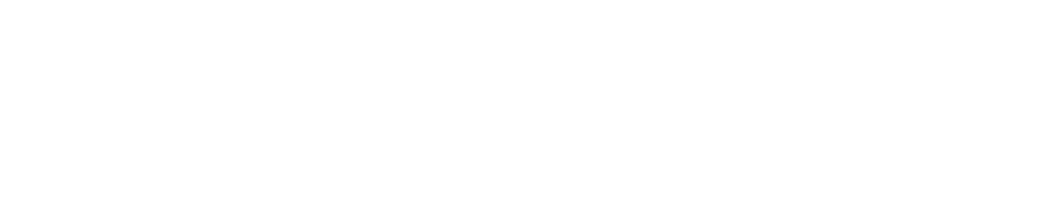
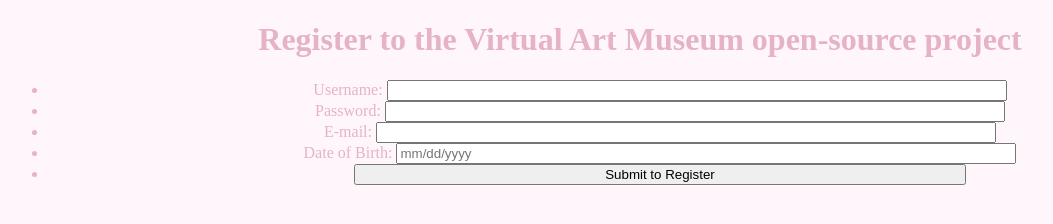
Before and after one commit to CPintor-ITMD-362/Project_one, a plain HTML site: page index.html in a window 1280 px wide. Shown: the whole page, without its empty margins (0-1053 px from the left). Drawn offline with Linux system fonts and the light colour scheme; a web font is replaced by a local one.

Commit message:
Adding some CSS

```diff
--- a/css/style.css
+++ b/css/style.css
@@ -0,0 +1,37 @@
+body {
+  background-color: #fef6fb;
+  font-family: 'Muli';
+  color: #e6b2c6;
+}
+
+h1 {
+  font-weight: 700;
+  display: block;
+  text-align: center;
+}
+
+form {
+  display: block;
+  text-align: center;
+}
+
+input {
+  width: 50%;
+}
+
+label {
+  display: block;
+  text-align: center;
+}
+
+@media screen and (min-width: 768px) {
+  label {
+    display: inline;
+  }
+
+  input {
+    width: 50%;
+    display: inline-block;
+  }
+
+}
--- a/index.html
+++ b/index.html
@@ -3,9 +3,38 @@
 <head>
   <meta charset="UTF-8">
   <meta name="viewport" content="width=device-width, initial-scale=1.0">
+  <link href="https://fonts.googleapis.com/css?family=Muli:400,700&display=swap" rel="stylesheet">
   <title>Museum Member</title>
+
+  <link rel="stylesheet" media="screen" href="css/style.css">
+
+
 </head>
 <body>
+  <h1>Register to the Virtual Art Museum open-source project</h1>
+  <form>
+    <ul>
+      <li>
+        <label for="username">Username:</label>
+        <input type="text" id="username" name="user_name">
+      </li>
+      <li>
+        <label for="password">Password:</label>
+        <input type="password" id="password" name="pword">
+      </li>
+      <li>
+        <label for="mail">E-mail:</label>
+        <input type="email" id="mail" name="user_email">
+      </li>
+      <li>
+        <label for="date-b">Date of Birth:</label>
+        <input type="text" id="date-b" name="user_date-b" placeholder="mm/dd/yyyy">
+      </li>
+      <li>
+        <input type="submit" value="Submit to Register">
+      </li>
+    </ul>
 
+  </form>
 </body>
 </html>
```
